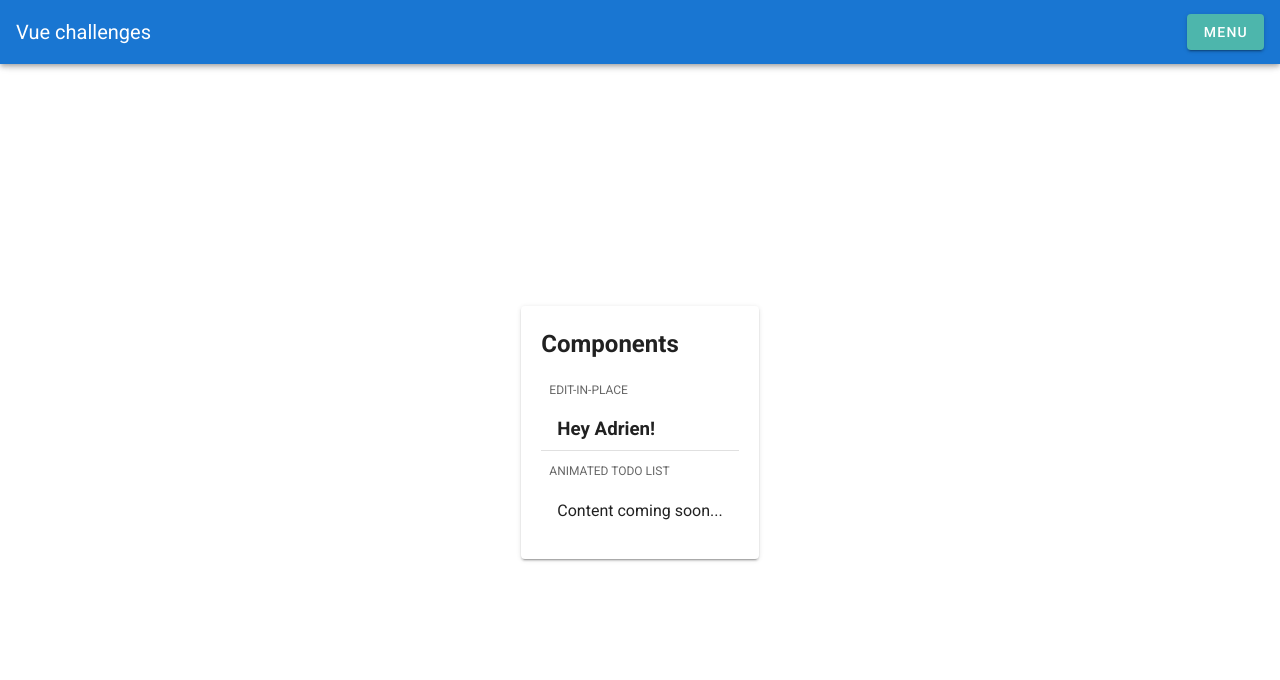
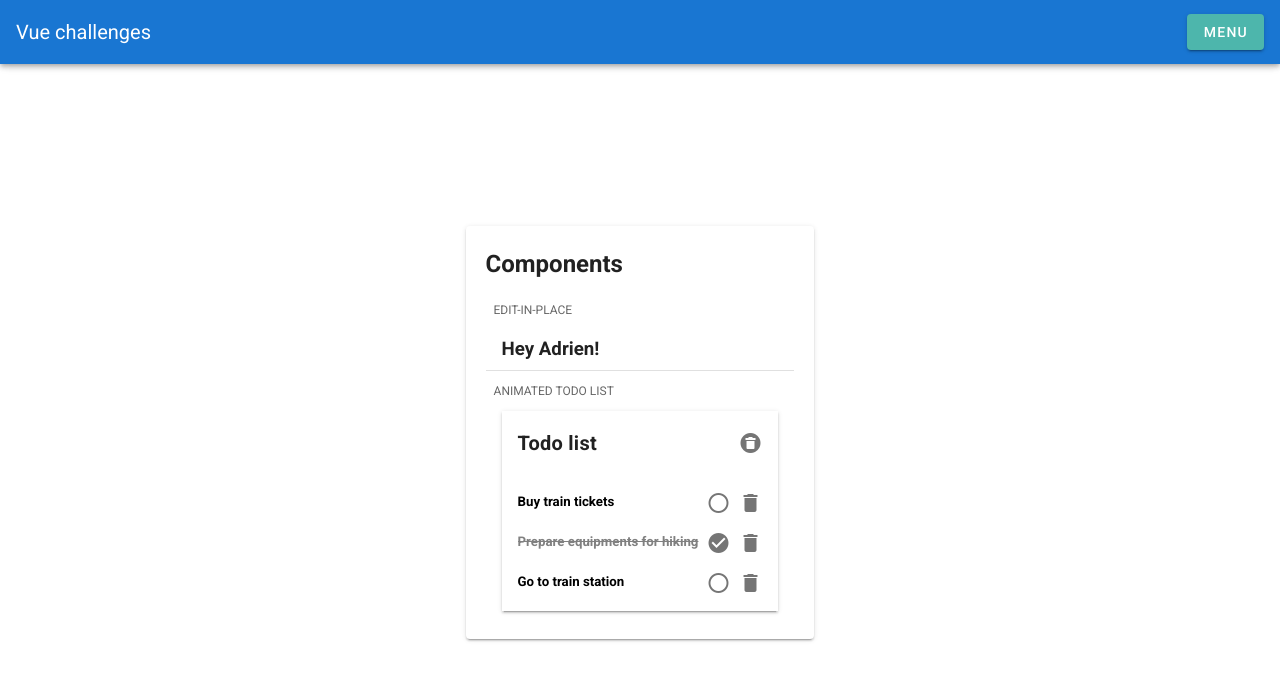
Before and after one commit to AvocadoVenom/vue-challenges, a Vue app: page /components in a window 1280 px wide. Shown: the top 680 px of the page. Built offline with nearby package versions, Linux system fonts and the light colour scheme.

Commit message:
Components: TodoList: done/undo + delete action on item

```diff
--- /dev/null
+++ b/src/components/atoms/TodoItem.vue
@@ -0,0 +1,40 @@
+<template>
+  <div class="d-flex justify-space-between align-center">
+    <h5 :style="statusStyle">{{item.name}}</h5>
+    <div>
+      <v-icon class="ml-2" @click="toggleClick">{{ actionIcon }}</v-icon>
+      <v-icon class="ml-2" @click="removeClick">mdi-delete</v-icon>
+    </div>
+  </div>
+</template>
+<script lang="ts">
+import Vue from "vue";
+import { TodoItem } from "../../data/models/TodoList";
+export default Vue.extend({
+  props: ["item"],
+  data: () => ({
+    hover: false
+  }),
+  computed: {
+    actionIcon(): string {
+      return this.item.done
+        ? "mdi-checkbox-marked-circle"
+        : "mdi-checkbox-blank-circle-outline";
+    },
+    statusStyle(): Object | null {
+      return {
+        "text-decoration": this.item.done ? "line-through" : null,
+        color: this.item.done ? "gray" : "initial"
+      };
+    }
+  },
+  methods: {
+    removeClick: function() {
+      this.$emit("removeItem");
+    },
+    toggleClick: function() {
+      this.$emit("toggleStatus");
+    }
+  }
+});
+</script>
--- /dev/null
+++ b/src/components/organisms/AnimatedTodoList.vue
@@ -0,0 +1,55 @@
+<template>
+  <v-card class="mx-auto" tile>
+    <v-card-title>
+      <div class="d-flex justify-space-between align-center" style="width: 100%">
+        <h4>Todo list</h4>
+        <v-icon
+          v-if="todoList.length > 0"
+          style="cursor:pointer"
+          @click="cleanAll"
+        >mdi-delete-circle</v-icon>
+      </div>
+    </v-card-title>
+    <v-list>
+      <v-list-item v-if="todoList.length === 0">
+        <v-list-item-title>No item</v-list-item-title>
+      </v-list-item>
+      <v-list-item v-else v-for="(item, index) in todoList" :key="index">
+        <v-list-item-content>
+          <TodoItem
+            :item="item"
+            @toggleStatus="changeStatus(index)"
+            @removeItem="removeItem(index)"
+          ></TodoItem>
+        </v-list-item-content>
+      </v-list-item>
+    </v-list>
+  </v-card>
+</template>
+
+<script lang="ts">
+import Vue from "vue";
+import { mapGetters, mapActions } from "vuex";
+import TodoItem from "@/components/atoms/TodoItem.vue";
+
+export default Vue.extend({
+  components: {
+    TodoItem
+  },
+  computed: {
+    ...mapGetters(["todoList"])
+  },
+  methods: {
+    ...mapActions(["EDIT_STATUS", "REMOVE_ITEM", "CLEAN_ALL"]),
+    cleanAll: function(): void {
+      this.$store.dispatch("CLEAN_ALL");
+    },
+    changeStatus: function(index: number): void {
+      this.$store.dispatch("EDIT_STATUS", index);
+    },
+    removeItem: function(index: number): void {
+      this.$store.dispatch("REMOVE_ITEM", index);
+    }
+  }
+});
+</script>
--- a/src/components/pages/Components.vue
+++ b/src/components/pages/Components.vue
@@ -33,7 +33,7 @@
             </div>
           </v-subheader>
           <v-list-item>
-            <v-list-item-content>Content coming soon...</v-list-item-content>
+            <AnimatedTodoList />
           </v-list-item>
         </v-list>
       </div>
@@ -43,6 +43,7 @@
 <script lang="ts">
 import Vue from "vue";
 import EditInPlace from "../molecules/EditInPlace.vue";
+import AnimatedTodoList from "../organisms/AnimatedTodoList.vue";
 
 const initialValue = "Adrien";
 
@@ -52,7 +53,8 @@ export default Vue.extend({
     oldValue: Object.assign({}, { touched: false, userName: initialValue })
   }),
   components: {
-    EditInPlace
+    EditInPlace,
+    AnimatedTodoList
   },
   methods: {
     update(edited: boolean): void {
--- /dev/null
+++ b/src/data/models/TodoList.ts
@@ -0,0 +1,3 @@
+export class TodoItem {
+  constructor(public name: string, public done: boolean) {}
+}
--- /dev/null
+++ b/src/data/store/index.ts
@@ -0,0 +1,44 @@
+import Vue from 'vue';
+import Vuex from 'vuex';
+import { TodoItem } from '@/data/models/TodoList';
+
+Vue.use(Vuex);
+
+export default new Vuex.Store({
+  state: {
+    todoList: [
+      { name: 'Buy train tickets', done: false },
+      { name: 'Prepare equipments for hiking', done: true },
+      { name: 'Go to train station', done: false }
+    ] as TodoItem[]
+  },
+  getters: {
+    todoList: state => state.todoList
+  },
+  mutations: {
+    addItem: (state, payload: TodoItem) => state.todoList.push(payload),
+    editStatus: (state, index: number) => {
+      if (index < state.todoList.length) {
+        const item = state.todoList[index];
+        state.todoList.splice(index, 1, { ...item, done: !item.done });
+      }
+    },
+    editItem: (state, edition: { index: number; newItem: TodoItem }) => {
+      if (edition?.index < state.todoList.length - 1 && edition.newItem) {
+        state.todoList[edition.index] = edition.newItem;
+      }
+    },
+    removeItem: (state, deletedIndex: number) =>
+      deletedIndex < state.todoList.length &&
+      state.todoList.splice(deletedIndex, 1),
+    cleanTodoList: state => (state.todoList = [])
+  },
+  actions: {
+    ADD_ITEM: ({ commit }, payload) => commit('addItem', payload),
+    EDIT_STATUS: ({ commit }, payload) => commit('editStatus', payload),
+    EDIT_ITEM: ({ commit }, payload) => commit('editItem', payload),
+    REMOVE_ITEM: ({ commit }, payload) => commit('removeItem', payload),
+    CLEAN_ALL: ({ commit }) => commit('cleanTodoList')
+  },
+  modules: {}
+});
--- a/src/main.ts
+++ b/src/main.ts
@@ -4,7 +4,7 @@ import router from './router';
 import vuetify from './plugins/vuetify';
 
 import SuffixedNumber from './filters/SuffixedNumber';
-import store from './store'
+import store from './data/store'
 
 Vue.config.productionTip = false;
 
--- a/src/store/index.ts
+++ /dev/null
@@ -1,15 +0,0 @@
-import Vue from 'vue'
-import Vuex from 'vuex'
-
-Vue.use(Vuex)
-
-export default new Vuex.Store({
-  state: {
-  },
-  mutations: {
-  },
-  actions: {
-  },
-  modules: {
-  }
-})
```
